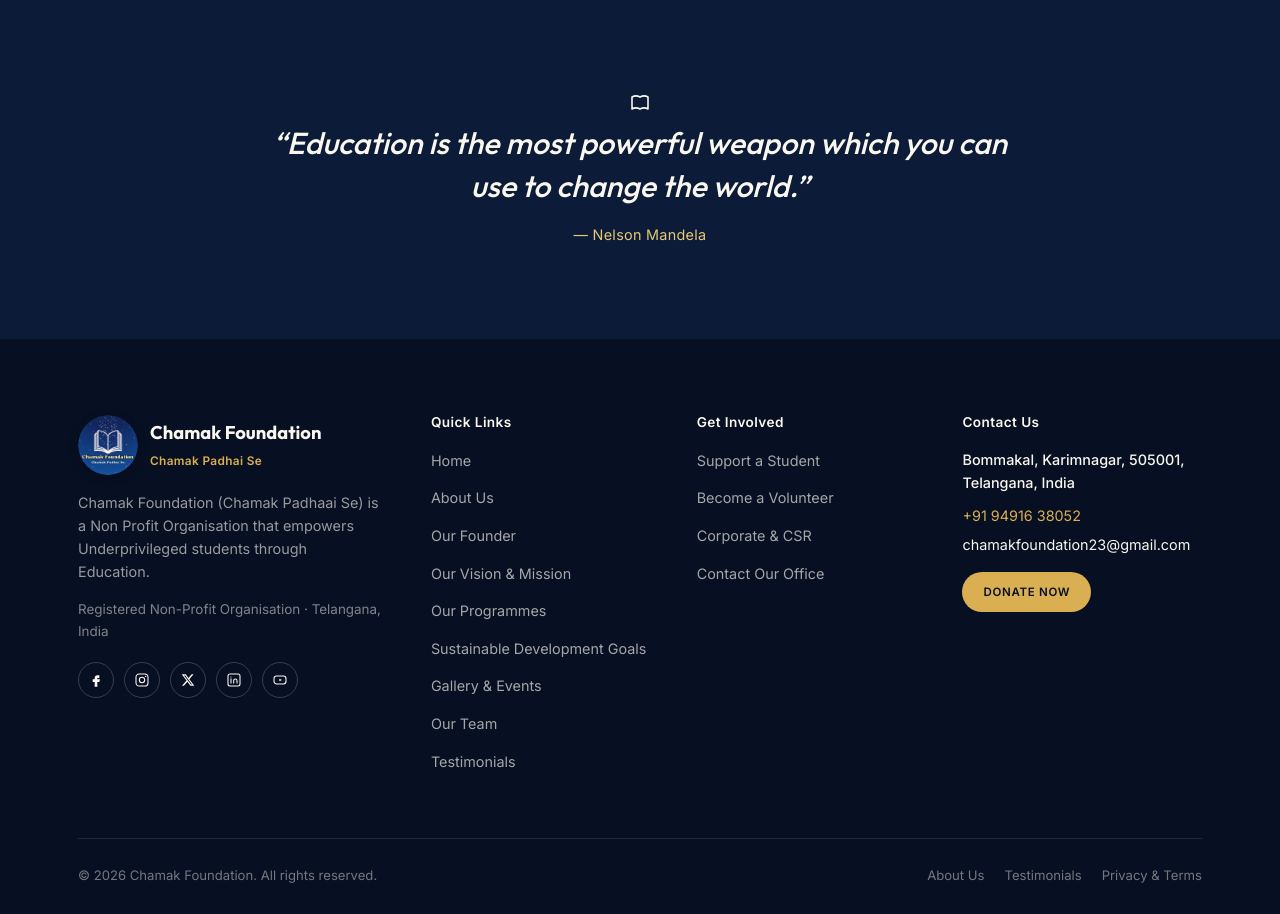
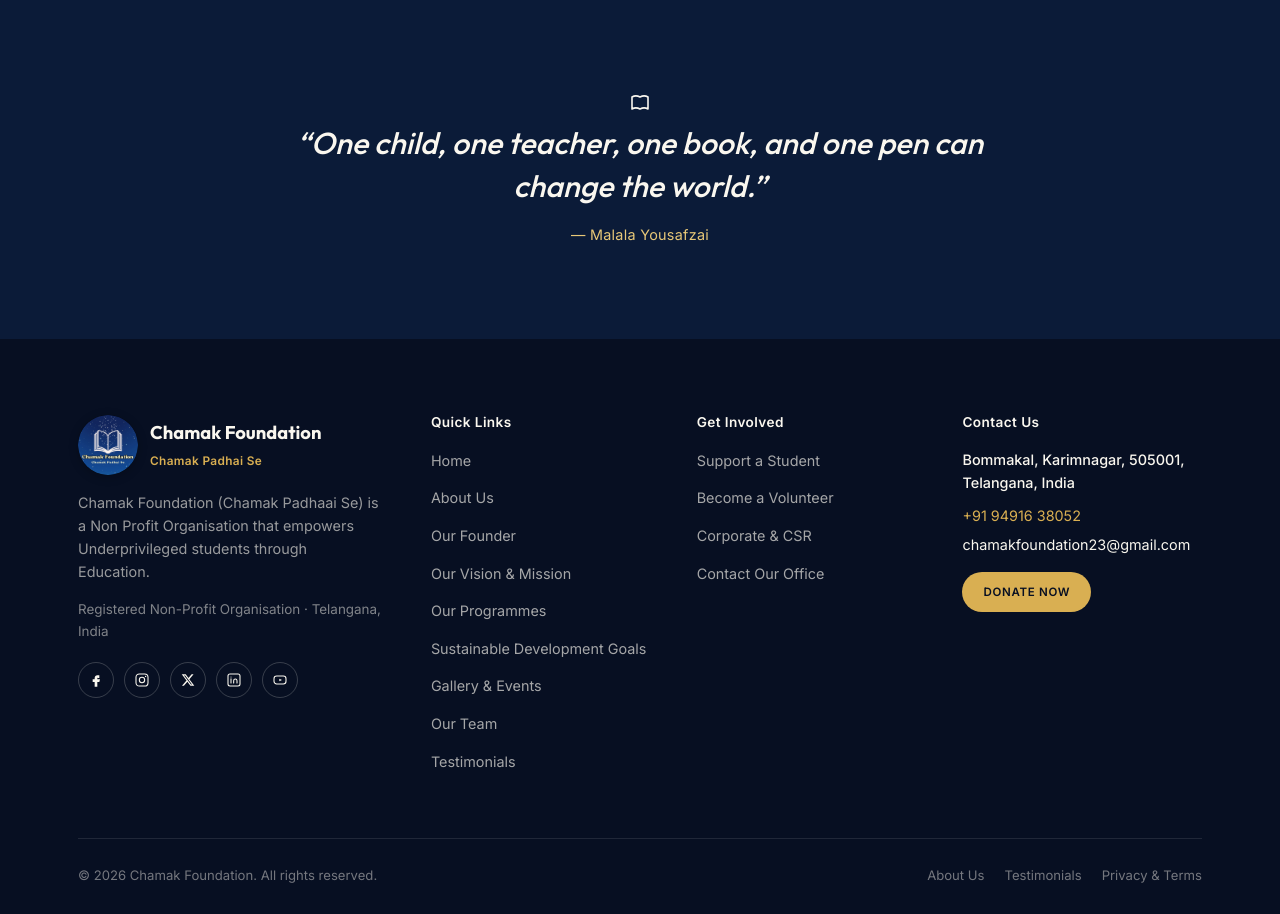
Before and after one commit to SAIKRISHNACHANDA/chamakfoundation.org, a Next.js app: page /programmes in a window 1280 px wide. Shown: the part 1880-2794 px from the top of the page. Built offline with nearby package versions, Linux system fonts and the light colour scheme.

Commit message:
content(programmes): replace quote with Malala Yousafzai quote

```diff
--- a/src/app/programmes/page.js
+++ b/src/app/programmes/page.js
@@ -171,8 +171,8 @@ export default function ProgrammesPage() {
                 <path d="M4 6c2-1.2 5-1.6 8 0 3-1.6 6-1.2 8 0v12c-2-1.2-5-1.6-8 0-3-1.6-6-1.2-8 0V6z" stroke="currentColor" strokeWidth="1.6" strokeLinejoin="round" />
               </svg>
             </div>
-            <p>&ldquo;Education is the most powerful weapon which you can use to change the world.&rdquo;</p>
-            <cite>&mdash; Nelson Mandela</cite>
+            <p>&ldquo;One child, one teacher, one book, and one pen can change the world.&rdquo;</p>
+            <cite>&mdash; Malala Yousafzai</cite>
           </div>
         </div>
       </section>
```
